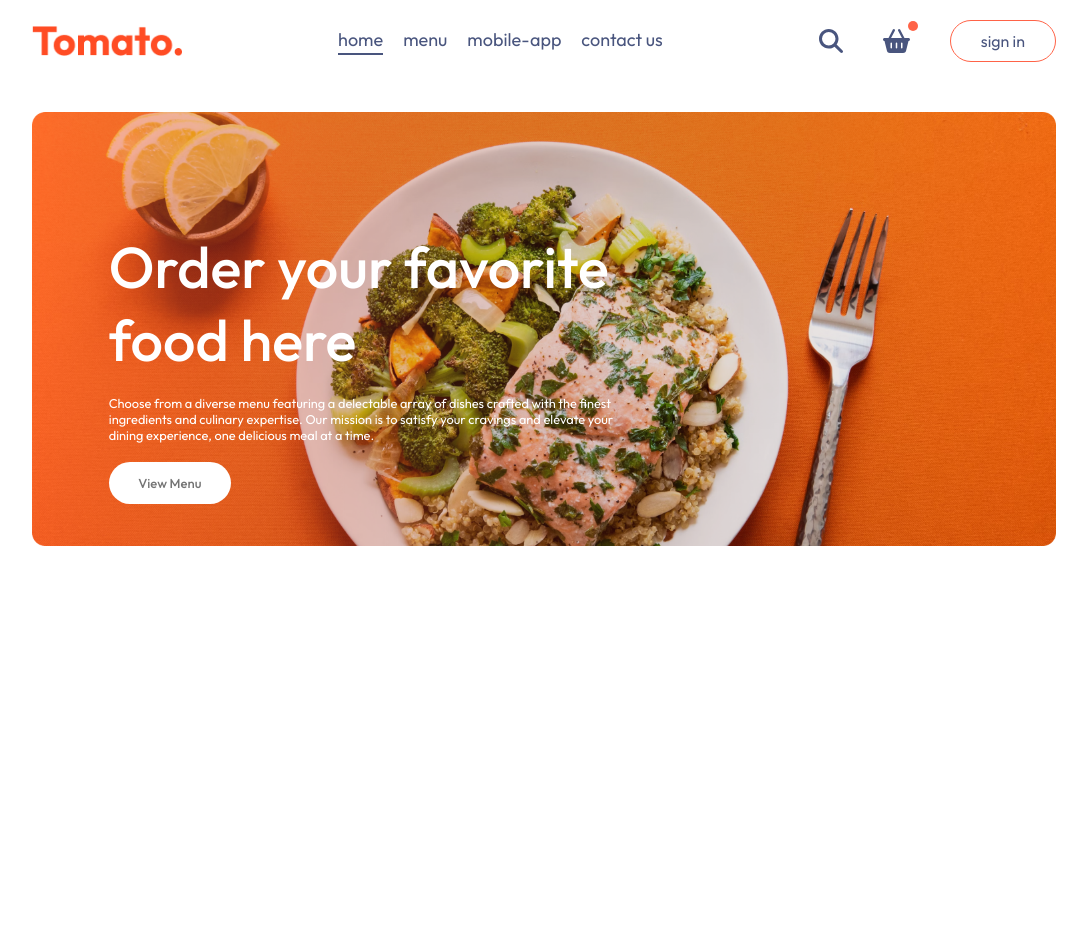
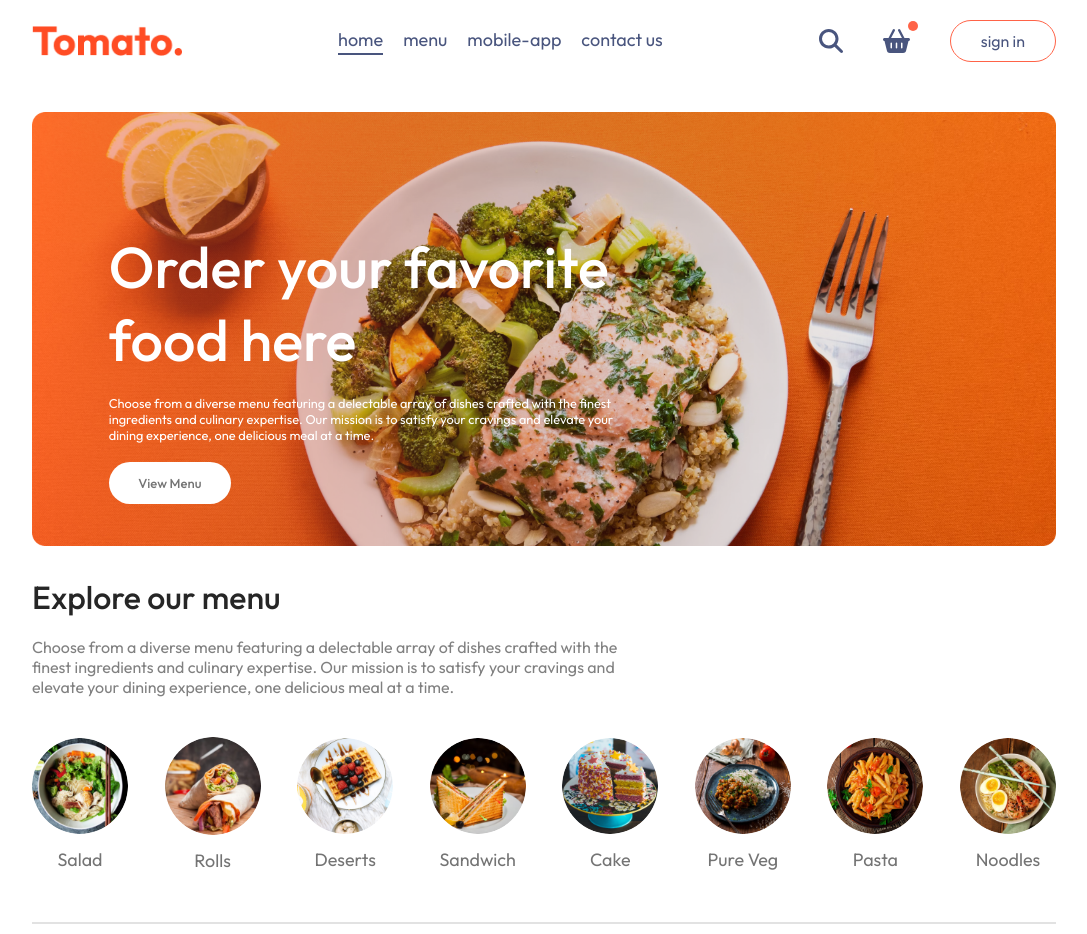
Before and after one commit to meralkk/food-del, a React (Vite) app: page / in a window 1280 px wide. Shown: the whole page, without its empty margins (96-1183 px from the left). Before the commit the page ends 800 px from the top, so only its background shows below. Built offline with nearby package versions, Linux system fonts and the light colour scheme.

Commit message:
created menu items

```diff
--- /dev/null
+++ b/src/component/ExploreMenu/ExploreMenu.css
@@ -0,0 +1,57 @@
+.explore-menu{
+    display: flex;
+    flex-direction: column;
+    gap: 20px;
+}
+
+.explore-menu h1{
+    color: #262626;
+    font-weight: 500;
+}
+
+.explore-menu-text{
+    max-width: 60%;
+    color: #808080;
+}
+
+.explore-menu-list{
+    display: flex;
+    justify-content: space-between;
+    align-items: center;
+    gap: 30px;
+    text-align: center;
+    margin: 20px 0px;
+    overflow-x: scroll;
+}
+
+/* to make the scrollbar hidden in explore menu */
+.explore-menu-list::-webkit-scrollbar{
+    display: none;
+}
+
+.explore-menu-list-item img{
+    width: 7.5vw;
+    min-width: 80px;
+    cursor: pointer;
+    border-radius: 50%;
+    transition: 0.2s;
+}
+
+.explore-menu-list-item p{
+    margin-top: 10px;
+    color: #747474;
+    font-size: max(1.4vw, 16px);
+    cursor: pointer;
+}
+
+.explore-menu hr{
+    margin: 10px 0px;
+    height: 2px;
+    background-color: #e2e2e2;
+    border: none;
+}
+
+.explore-menu-list-item .active{
+    border: 4px solid tomato;
+    padding: 2px;
+}
--- /dev/null
+++ b/src/component/ExploreMenu/ExploreMenu.jsx
@@ -0,0 +1,28 @@
+import React from 'react'
+import './ExploreMenu.css'
+import { menu_list } from '../../assets/assets'
+
+
+// category and setCategory props are coming from Home page
+const ExploreMenu = ({category, setCategory}) => {
+  return (
+    <div className='explore-menu' id='explore-menu'>
+        <h1>Explore our menu</h1>
+        <p className='explore-menu-text'>Choose from a diverse menu featuring a delectable array of dishes crafted with the finest ingredients and culinary expertise. Our mission is to satisfy your cravings and elevate your dining experience, one delicious meal at a time.   </p>
+        <div className="explore-menu-list">
+            {menu_list.map((item,index)=>{
+                return (
+                     // When a menu item is clicked, the setCategory function is called to switch to a specific category.
+                    <div onClick={()=>setCategory(prev=>prev===item.menu_name?"All":item.menu_name)} key={index} className="explore-menu-list-item">
+                        <img className={category===item.menu_name?"active":""} src={item.menu_image} alt="" />
+                        <p>{item.menu_name}</p>
+                    </div>
+                )
+            })}
+        </div>
+        <hr />
+    </div>
+  )
+}
+
+export default ExploreMenu
--- a/src/component/Header/Header.css
+++ b/src/component/Header/Header.css
@@ -15,8 +15,8 @@
     max-width: 50%;
     bottom: 10%;
     left: 6vw;
+     /* animation fadeIn coming from index.css as fadeIn keyframe*/
     animation: fadeIn 3s;
-    /* animation fadeIn coming from index.css as fadeIn keyframe*/
 }
 
 .header-contents h2{
--- a/src/pages/Home/Home.jsx
+++ b/src/pages/Home/Home.jsx
@@ -1,11 +1,18 @@
-import React from 'react'
+import React, { useState } from 'react'
+import ExploreMenu from '../../component/ExploreMenu/ExploreMenu'
 import Header from '../../component/Header/Header'
 import './Home.css'
 
 const Home = () => {
+
+    const[category, setCategory] = useState('All');
+
+
+
   return (
     <div>
         <Header/>
+        <ExploreMenu category={category} setCategory={setCategory}/>
     </div>
   )
 }
```
